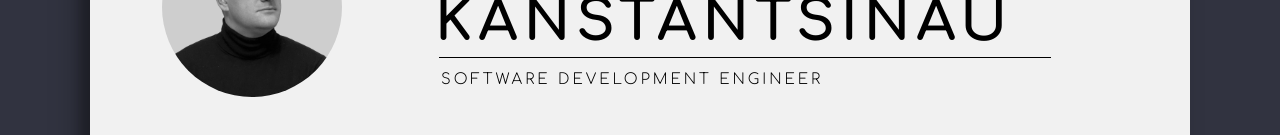
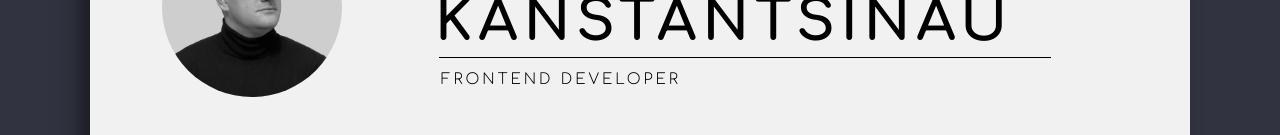
Before and after one commit to nick-konstantinov/CV, a plain HTML site: page src/index.html in a window 1280 px wide. Shown: the part 188-323 px from the top of the page. Drawn offline with Linux system fonts and the light colour scheme.

Commit message:
refactor: rename professional title

```diff
--- a/src/index.html
+++ b/src/index.html
@@ -22,7 +22,7 @@
                     <span class="header__name--first-name" data-lang="first-name">Mikita</span>
                     <span class="header__name--last-name"  data-lang="last-name">Kanstantsinau</span>
                 </h1>
-                <h4 class="header__professional" data-lang="professional-title">Software Development Engineer</h4>
+                <h4 class="header__professional" data-lang="professional-title">Frontend Developer</h4>
             </div>
             <nav class="lang-menu">
                 <button class="lang-menu__btn" type="button" data-btn="en">En</button>
--- a/src/js/lang.js
+++ b/src/js/lang.js
@@ -27,8 +27,8 @@ const mainPageText = {
         ru: 'Константинов',
     },
     'professional-title': {
-        en: 'Software Development Engineer',
-        ru: 'Инженер-разработчик программного обеспечения',
+        en: 'Frontend Developer',
+        ru: 'Фронтенд-разработчик',
     },
     'contacts__title': {
         en: 'Contacts',
```
